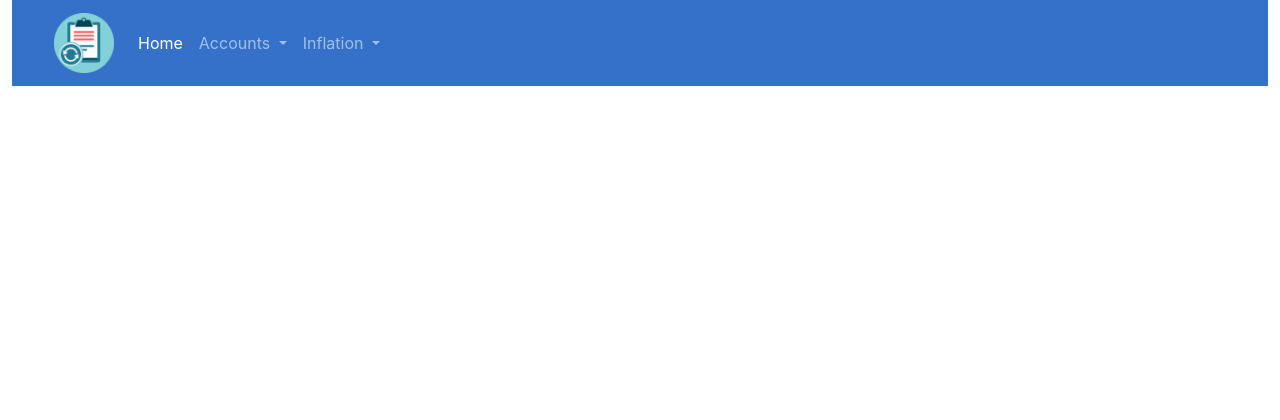
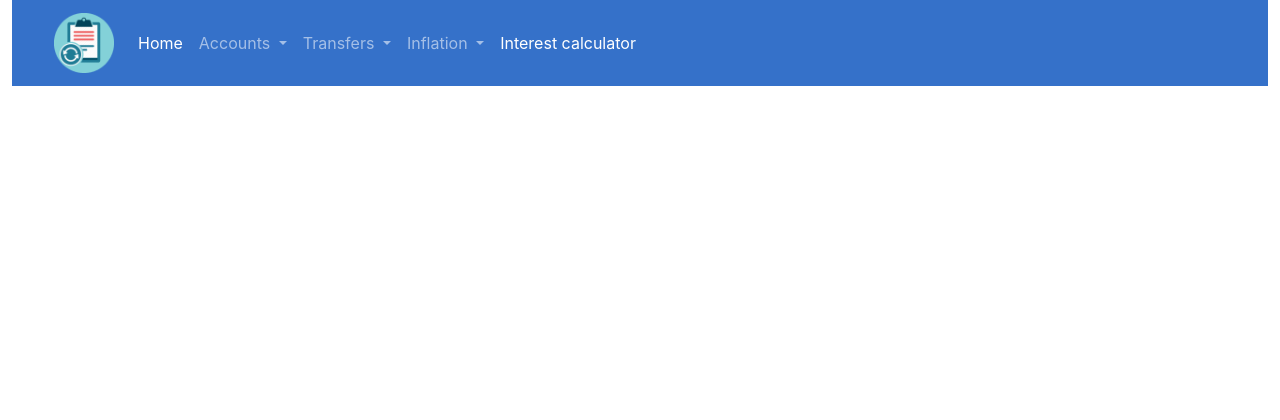
Before and after one commit to mkkabi/SFM, a Spring app: template src/main/resources/templates/elements.html in a window 1280 px wide. Shown: the top 420 px of the page. Run offline with Thymeleaf, Linux system fonts and the light colour scheme; the template is opened without the code that fills it: most values are stand-ins (such as "Sample title", 1, 10 or a date in 2020); data that the repository does not hold is empty.

Commit message:
added interest calculator

```diff
--- a/src/main/resources/templates/elements.html
+++ b/src/main/resources/templates/elements.html
@@ -52,6 +52,17 @@
                                 <li><a th:href="@{/accounts}" class="dropdown-item" >All Accounts</a></li>
                                 <li><a th:href="@{/cash-accounts/new}" class="dropdown-item" >Add Cash Account</a></li>
                                 <li><a th:href="@{/deposit-accounts/new}" class="dropdown-item" >Add Deposit Account</a></li>
+                            </ul>
+
+                        </li>
+
+
+                        <li class="nav-item dropdown">
+                            <a th:href="@{#}" class="nav-link dropdown-toggle" role="button" data-bs-toggle="dropdown" aria-expanded="false">
+                                Transfers
+                            </a>
+
+                            <ul class="dropdown-menu" >
                                 <li><a th:href="@{/transfers/new}" class="dropdown-item" >Transfer Funds</a></li>
                                 <li><a th:href="@{/transfers/history}" class="dropdown-item" >Transfer History</a></li>
                             </ul>
@@ -74,6 +85,14 @@
                             </ul>
 
                         </li>
+
+
+                        <li class="nav-item">
+                            <a th:href="@{/interest-calculator}" class="nav-link active" aria-current="page">Interest calculator</a>
+                        </li>
+
+
+
                     </ul>
                 </div>
             </div>
```
